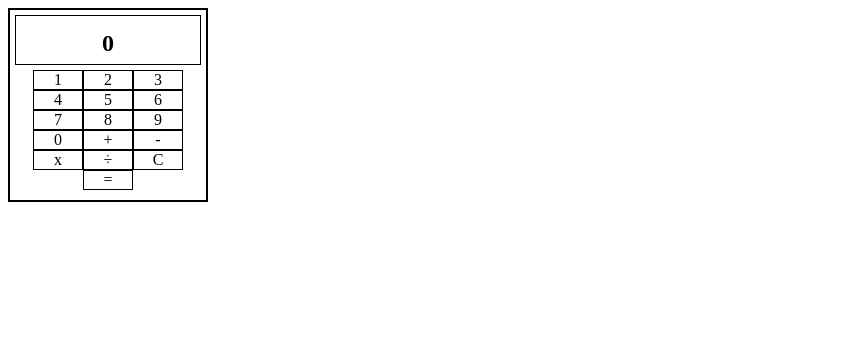
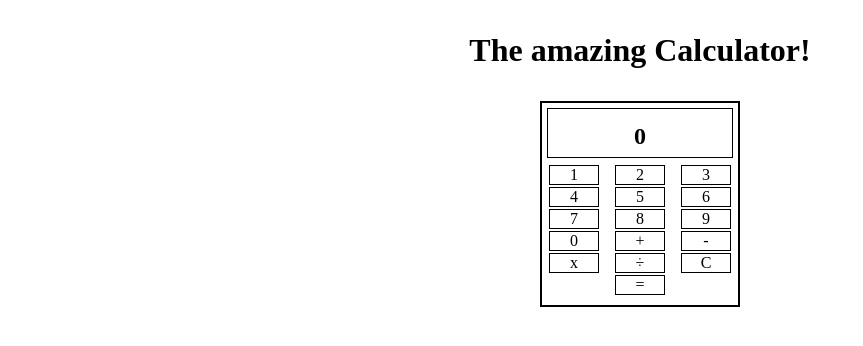
Before and after one commit to danieldadds/calculator, a plain HTML site: page index.html in a window 1280 px wide. Shown: the whole page, without its empty margins (0-863 px from the left). Drawn offline with Linux system fonts and the light colour scheme.

Commit message:
few minor css additions

```diff
--- a/index.html
+++ b/index.html
@@ -8,6 +8,8 @@
     <link rel="stylesheet" href="styles.css" />
   </head>
   <body>
+
+    <h1>The amazing Calculator!</h1>
     <div class="container">
       <div class="display-box"><h2 class="display" id="display">0</h1></div>
       <div class="button" id="one">1</div>
--- a/styles.css
+++ b/styles.css
@@ -1,5 +1,7 @@
 * {
   box-sizing: border-box;
+  margin: auto;
+  text-align: center;
 }
 
 .container {
@@ -10,6 +12,7 @@
   text-align: center;
   justify-content: center;
   padding-bottom: 10px;
+  gap: 2px;
 }
 
 .display-box {
@@ -28,3 +31,7 @@
   margin: auto;
   padding-top: 14px;
 }
+
+h1 {
+  padding: 2rem;
+}
```
